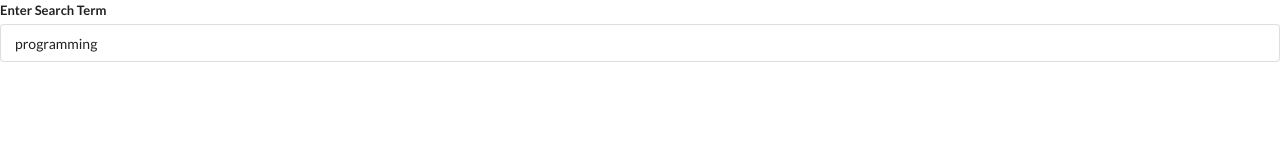
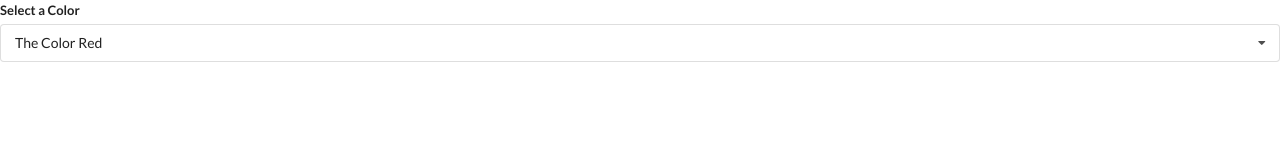
Before and after one commit to Lexandrina90/widgets, a React (Create React App) app: page / in a window 1280 px wide. Shown: the top 160 px of the page. Built offline with nearby package versions, Linux system fonts and the light colour scheme; no server answers.

Commit message:
Dropdown_visible

```diff
--- a/src/App.js
+++ b/src/App.js
@@ -1,6 +1,7 @@
-import React from "react";
+import React, { useState } from "react";
 import Accordion from "./components/Accordion";
 import Search from "./components/Search";
+import Dropdown from "./components/Dropdown";
 
 const items = [
     {
@@ -17,10 +18,30 @@
     }
 ];
 
+const options = [
+    {
+        label: 'The Color Red',
+        value: 'red'
+    },
+    {
+        label: 'The Color Green',
+        value: 'green'
+    },
+    {
+        label: 'A Shade of Blue',
+        value: 'blue'
+    }
+];
+
 export default () => {
+    const [selected, setSelected] = useState(options[0]);
     return (
         <div>
-           <Search />
+           <Dropdown
+             selected={selected}
+             onSelectedChange={setSelected}
+             options={options}
+            />
         </div>
     );
 };
--- /dev/null
+++ b/src/components/Dropdown.js
@@ -0,0 +1,40 @@
+import React, { useState } from "react";
+
+const Dropdown = ({options, selected, onSelectedChange}) => {
+    const [open, setOpen] = useState(false);
+
+    const renderedOptions = options.map((option) => {
+        if (option.value === selected.value) {
+            return null;
+        }
+        return (
+            <div
+                key={option.value}
+                className="item"
+                onClick={()=> onSelectedChange(option) }
+            >
+                {option.label}
+            </div>
+        );
+    });
+    return (
+        <div className="ui form">
+            <div className="field">
+                <label className="label"> Select a Color</label>
+                <div
+                    onClick={() => setOpen(!open)}
+                    className={`ui selection dropdown ${open ? 'visible active' : ''}`}
+                >
+                    <i className="dropdown icon"></i>
+                    <div className="text">{selected.label}</div>
+                    <div className={`menu ${ open ? 'visible transition' : ''}`}>
+                        {renderedOptions}
+                    </div>
+                </div>
+            </div>
+
+        </div>
+    );
+};
+
+export default Dropdown;
--- a/src/components/Search.js
+++ b/src/components/Search.js
@@ -3,9 +3,18 @@
 
 const Search = () => {
     const [term, setTerm] = useState('programming');
+    const [debouncedTerm, setDebouncedTerm] = useState(term);
     const [results, setResults] = useState([]);
 
-    console.log(results);
+    useEffect( () => {
+      const timerId = setTimeout( () => {
+        setDebouncedTerm(term);
+      }, 1000);
+
+      return () => {
+        clearTimeout(timerId);
+      };
+    }, [term]);
 
     useEffect( () => {
       const search = async () => {
@@ -15,15 +24,39 @@
             list: 'search',
             origin: '*',
             format: 'json',
-            srsearch: term,
+            srsearch: debouncedTerm,
           },
         });
 
-        setResults(data);
-
+        setResults(data.query.search);
       };
       search();
-    },[term]);
+    },[debouncedTerm]);
+
+
+
+
+    const renderedResults = results.map((result) => {
+      return (
+        <div key={result.pageid} className="item">
+          <div className="right floated content">
+            <a
+              className="ui button"
+              href={`https://en.wikipedia.org?curid=${result.pageid}`}
+            >
+              Go
+            </a>
+
+          </div>
+          <div className="content">
+            <div className="header">
+              {result.title}
+            </div>
+            <span dangerouslySetInnerHTML={{ __html: result.snippet}}></span>
+          </div>
+        </div>
+      )
+    });
 
     return (
         <div>
@@ -37,6 +70,9 @@
                     />
                 </div>
             </div>
+            <div className="ui celled list">
+              {renderedResults}
+            </div>
         </div>
     );
 };
```
